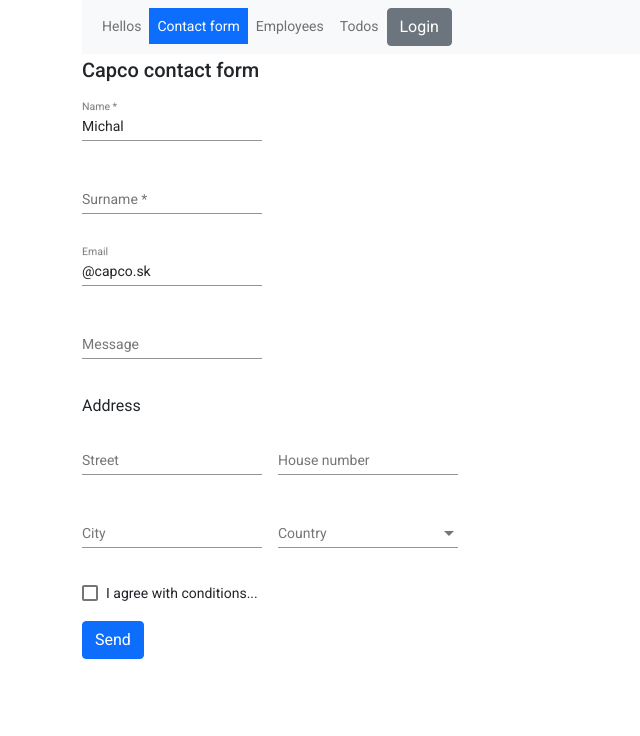
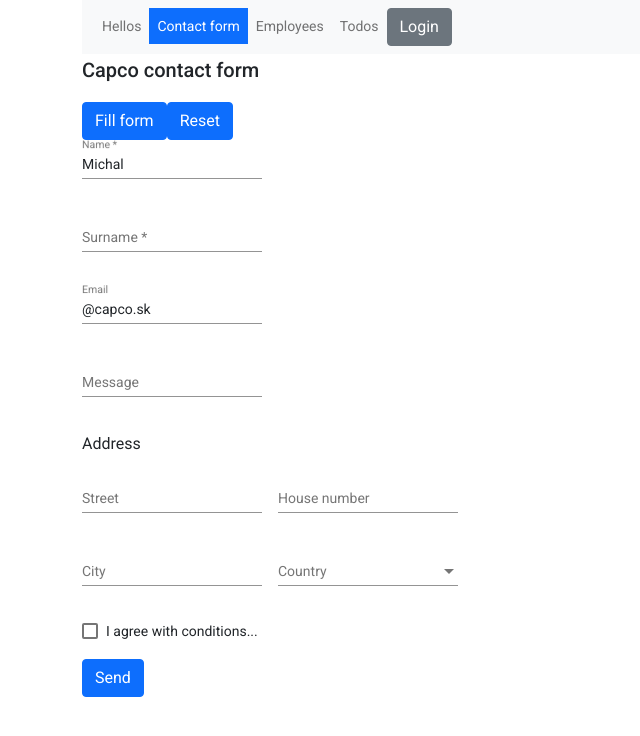
Before and after one commit to plevko/angular-training, an Angular app: page /contact-form in a window 1280 px wide. Shown: the top 736 px of the page, without its empty margins (0-640 px from the left). Built offline with nearby package versions, Linux system fonts and the light colour scheme.

Commit message:
Fill and reset form

```diff
--- a/src/app/contact-form/contact-form.component.html
+++ b/src/app/contact-form/contact-form.component.html
@@ -1,5 +1,9 @@
 <h2>Capco contact form</h2>
-<form [formGroup]="contactForm" (ngSubmit)="submit()">
+<button class="btn btn-primary" (click)="fillForm()">Fill form</button>
+<button class="btn btn-primary" (click)="resetForm()">Reset</button>
+
+
+<form [formGroup]="contactForm" (ngSubmit)="submit()" #form>
   <div class="mb-3">
     <mat-form-field>
       <mat-label>Name</mat-label>
--- a/src/app/contact-form/contact-form.component.ts
+++ b/src/app/contact-form/contact-form.component.ts
@@ -1,9 +1,10 @@
-import { Component, OnInit } from '@angular/core';
+import { Component, OnInit, ViewChild } from '@angular/core';
 import {
   AbstractControl,
   FormBuilder,
   FormControl,
   FormGroup,
+  FormGroupDirective,
   Validators,
 } from '@angular/forms';
 import { AlertService } from '../alert/alert.service';
@@ -15,7 +16,18 @@
 export class ContactFormComponent implements OnInit {
   countries = ['Slovakia', 'Czechia', 'Poland'];
 
+  filledForm = {
+    name: 'Michal',
+    surname: 'Test',
+    address: {
+      street: 'Ulica',
+      country: 'Slovakia',
+    },
+  };
+
   contactForm!: FormGroup;
+
+  @ViewChild(FormGroupDirective) formDirective!: FormGroupDirective;
 
   constructor(
     private readonly fb: FormBuilder,
@@ -69,4 +81,13 @@
 
     return 'Invalid field';
   }
+
+  fillForm(): void {
+    this.contactForm.patchValue(this.filledForm);
+  }
+
+  resetForm(): void {
+    this.contactForm.reset();
+    this.formDirective.reset();
+  }
 }
```
